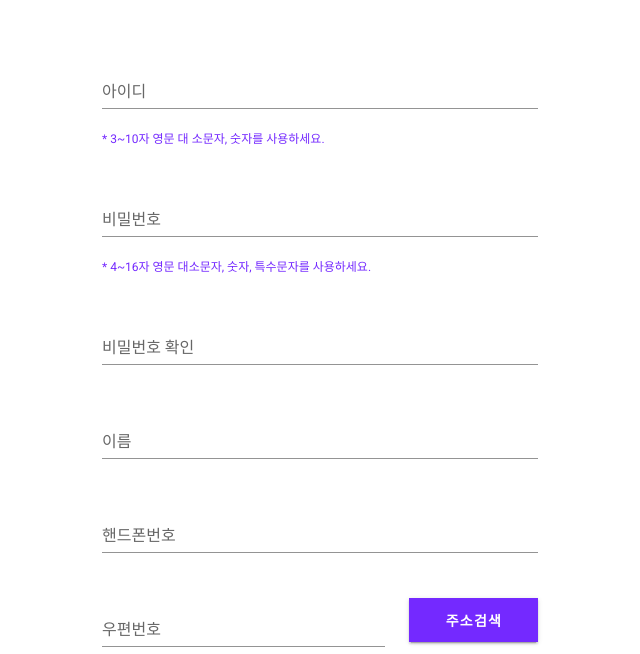
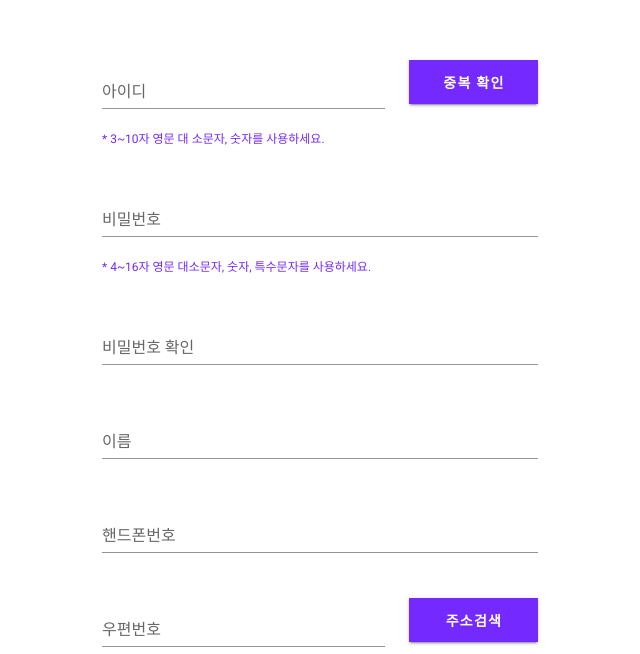
Before and after one commit to SemiGroupProject/NecoFront, a Vue app in the folder neco-front/: page /sign-up in a window 1280 px wide. Shown: the part 146-800 px from the top of the page, without its empty margins (320-960 px from the left). Built offline with nearby package versions, Linux system fonts and the light colour scheme.

Commit message:
feat: 회원 가입 로직 구현

```diff
--- a/neco-front/src/api/index.js
+++ b/neco-front/src/api/index.js
@@ -2,9 +2,18 @@ import Axios from 'axios';
 // import Vue from 'vue';
 
 const api = {
-  signUp: '/api/join'
+  signUp: '/api/join',
+  checkId: '/api/members'
 };
 
 export function signUp(args) {
   return Axios.post(api.signUp, args);
 }
+
+export function checkId(params) {
+  return Axios.get(api.checkId, {
+    params: {
+      accountId: params
+    }
+  });
+}
--- a/neco-front/src/pages/authentication/SignUp.vue
+++ b/neco-front/src/pages/authentication/SignUp.vue
@@ -1,13 +1,30 @@
 <template>
   <v-container style="max-width: 460px">
+    <v-snackbar
+      v-model="snackbar.status"
+      :timeout="snackbar.timeout"
+      :color="snackbar.color"
+    >
+      {{ snackbar.text }}
+      <template v-slot:action="{ attrs }">
+        <v-btn
+          color="white"
+          text
+          v-bind="attrs"
+          @click="snackbar.status = false"
+        >
+          Close
+        </v-btn>
+      </template>
+    </v-snackbar>
     <v-row justify="center">
       <v-col style="margin-top: 100px" cols="12">
         <v-img class="mx-auto" src="@/img/logo.png" max-width="300" />
       </v-col>
-      <v-col cols="12" class="pb-0">
+      <v-col cols="8" class="pb-0">
         <v-text-field v-model="accountId" label="아이디"></v-text-field>
       </v-col>
-      <!-- <v-col cols="4"
+      <v-col cols="4"
         ><v-btn
           large
           block
@@ -17,7 +34,7 @@
           @click="checkDuplication()"
           >중복 확인</v-btn
         ></v-col
-      > -->
+      >
       <v-col class="pt-0">
         <p class="message">* 3~10자 영문 대 소문자, 숫자를 사용하세요.</p>
       </v-col>
@@ -96,7 +113,6 @@
 </template>
 
 <script>
-import { FETCH_CHECK_ID_DUPLICATION } from '@/api/index';
 import SearchAddress from '@/components/SearchAddress';
 import { signUpPolicy } from '../../static/policy.js';
 export default {
@@ -106,6 +122,7 @@ export default {
   data() {
     return {
       accountId: null,
+      checkDuplicateId: false,
       password: null,
       addressInfo: {
         zipNo: null,
@@ -115,7 +132,13 @@ export default {
       name: null,
       phoneNumber: null,
       policy: signUpPolicy,
-      agreeStatus: false
+      agreeStatus: false,
+      snackbar: {
+        status: false,
+        text: null,
+        color: null,
+        timeout: 3000
+      }
     };
   },
   computed: {
@@ -129,6 +152,7 @@ export default {
     signUpCondition() {
       let result =
         !!this.accountId &&
+        !!this.checkDuplicateId &&
         !!this.passwordCheck &&
         !!this.name &&
         !!this.phoneNumber &&
@@ -143,8 +167,20 @@ export default {
       this.agreeStatus = !this.agreeStatus;
     },
     checkDuplication() {
-      FETCH_CHECK_ID_DUPLICATION(this.id);
       console.log('아이디중복확인클릭');
+      this.$store.dispatch('checkId', this.accountId).then(({ result }) => {
+        if (result.available) {
+          this.snackbar.text = '사용 가능한 아이디 입니다.';
+          this.snackbar.color = 'primary';
+          this.snackbar.status = true;
+          this.checkDuplicateId = true;
+        } else {
+          this.snackbar.text = '이미 사용중인 아이디 입니다.';
+          this.snackbar.color = 'error';
+          this.snackbar.status = true;
+          this.checkDuplicateId = false;
+        }
+      });
     },
     searchAddressComplete(event) {
       this.addressInfo.zipNo = event.zonecode;
@@ -166,9 +202,16 @@ export default {
       this.$store
         .dispatch('signUp', data)
         .then(() => {
+          this.snackbar.text = '회원 가입 성공 하였습니다.';
+          this.snackbar.color = 'primary';
+          this.snackbar.status = true;
+          setTimeout(() => this.$router.push({ name: 'log-in' }), 2000);
           console.log('회원가입성공');
         })
         .catch(() => {
+          this.snackbar.text = '회원 가입 실패 하였습니다.';
+          this.snackbar.color = 'error';
+          this.snackbar.status = true;
           console.log('회원가입실패');
         });
     }
--- a/neco-front/src/router/index.js
+++ b/neco-front/src/router/index.js
@@ -66,6 +66,7 @@ const routes = [
     component: () => import('@/layouts/authentication/Index'),
     children: [
       {
+        name: 'log-in',
         path: '/log-in',
         component: () => import('@/pages/authentication/LogIn.vue')
       },
--- a/neco-front/src/store/actions.js
+++ b/neco-front/src/store/actions.js
@@ -1,4 +1,4 @@
-import { signUp } from '../api/index.js';
+import { signUp, checkId } from '../api/index.js';
 
 export default {
   signUp(_, args) {
@@ -11,5 +11,12 @@ export default {
           reject();
         });
     });
+  },
+  checkId(_, params) {
+    return new Promise((resolve) => {
+      checkId(params).then(({ data }) => {
+        resolve(data);
+      });
+    });
   }
 };
```
